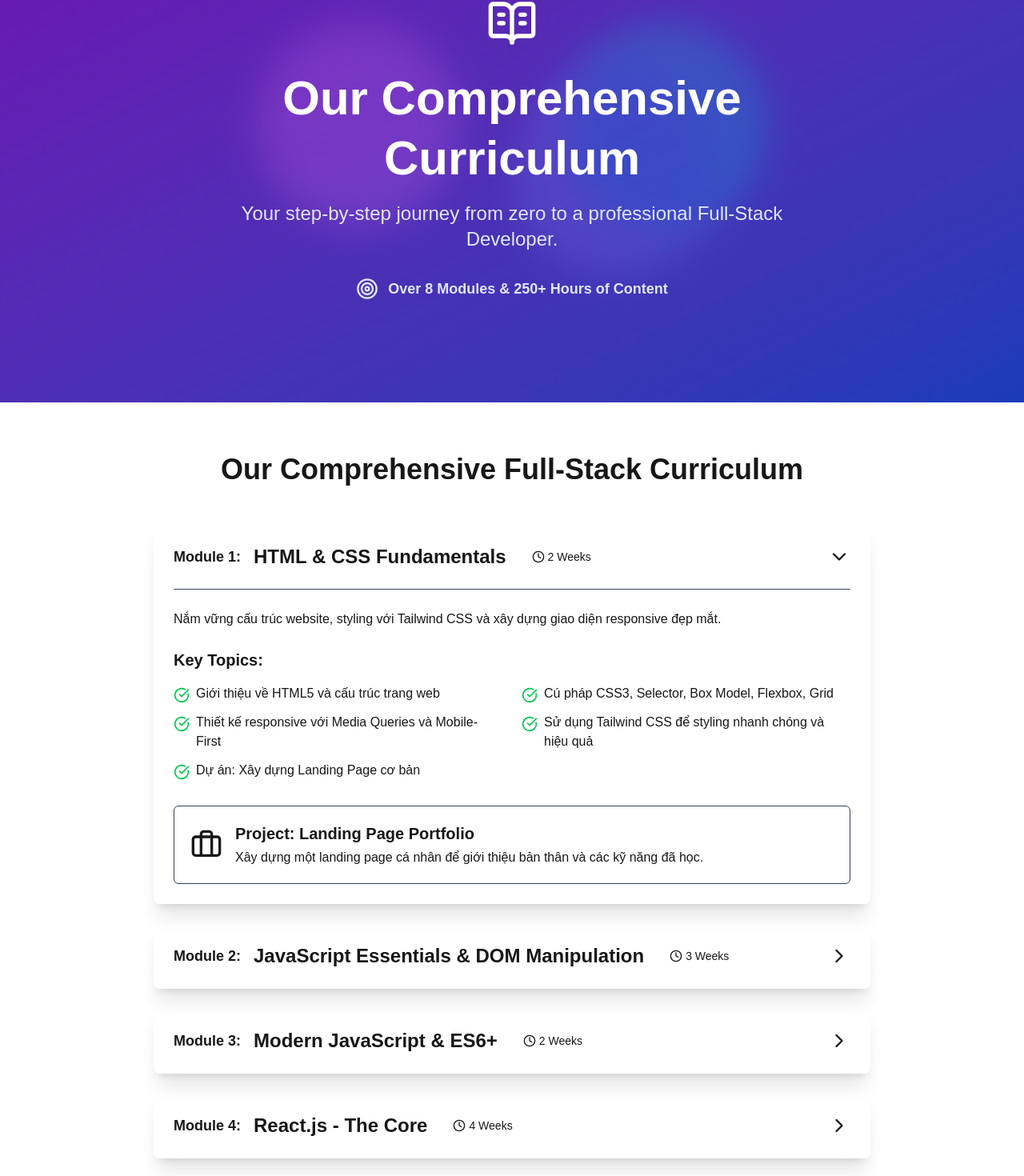
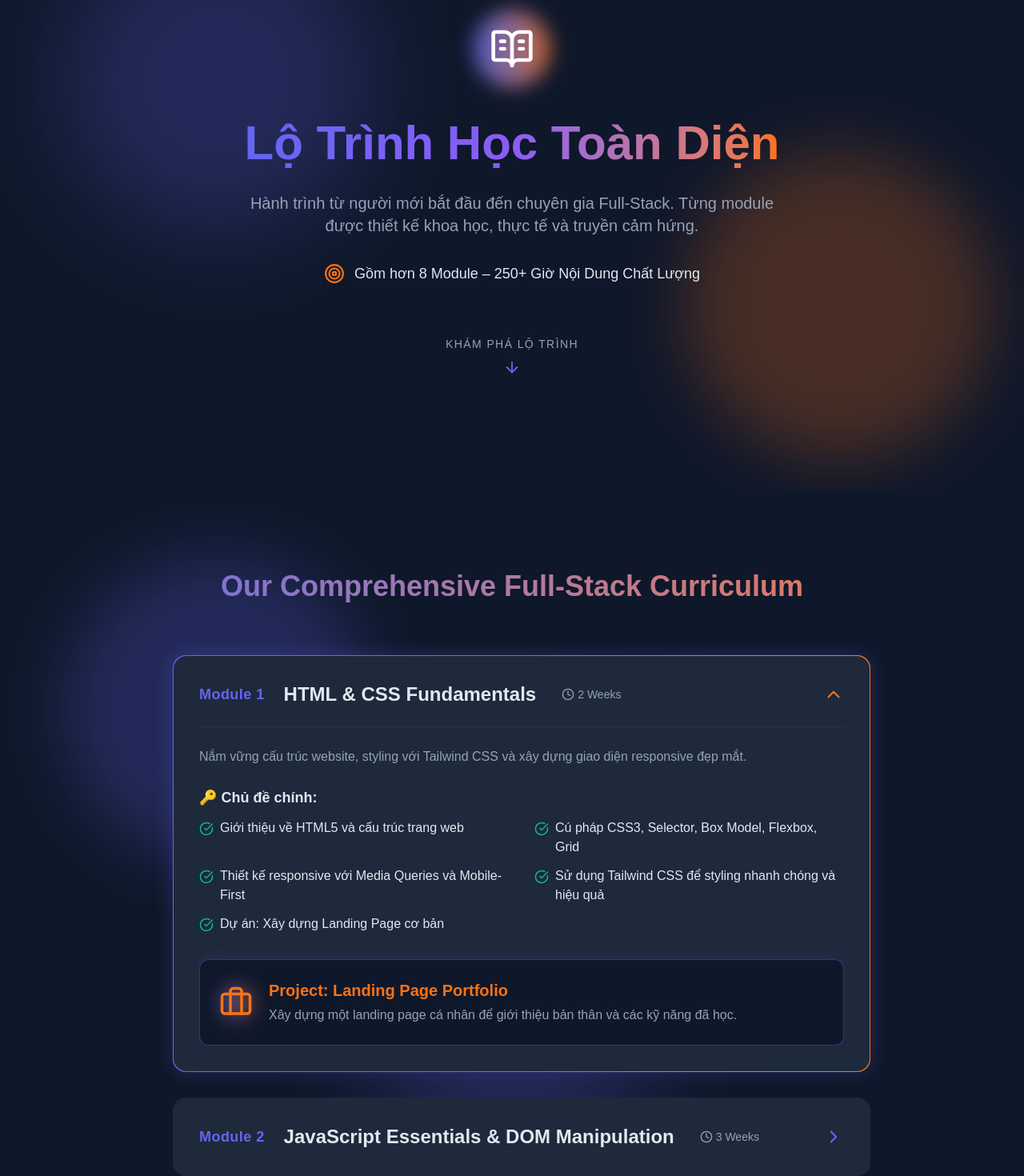
Before and after one commit to Thanh-Nguyen-2002/online_course, a Next.js app: page /curriculum in a window 1280 px wide. Shown: the part 215-1685 px from the top of the page at 80% size. Built offline with nearby package versions, Linux system fonts and the light colour scheme.

Commit message:
add chức năng khóa hoc

```diff
--- a/app/curriculum/page.tsx
+++ b/app/curriculum/page.tsx
@@ -155,19 +155,33 @@ export default function CurriculumPage() {
     return (
         <main className="min-h-screen bg-darkBg text-textLight">
             <CurriculumHeader />
-            <section className="container mx-auto px-4 py-16">
-                <h2 className="text-4xl font-bold text-center mb-12 text-textLight">
-                    Our Comprehensive Full-Stack Curriculum
-                </h2>
-                <div className="max-w-4xl mx-auto space-y-6">
-                    {curriculumData.map((moduleData, index) => (
-                        <CurriculumModule key={index} {...moduleData} moduleIndex={index} />
-                    ))}
+            <section className="relative py-24 overflow-hidden bg-[#0F172A]">
+
+                <div className="absolute inset-0 opacity-40">
+                    <div className="absolute top-20 left-20 w-96 h-96 bg-[#6366F1] rounded-full mix-blend-screen filter blur-2xl opacity-60 animate-blob"></div>
+                    <div className="absolute bottom-10 right-50 w-96 h-96 bg-[#F97316] rounded-full mix-blend-screen filter blur-3xl opacity-60 animate-blob animation-delay-2000"></div>
+                    <div className="absolute top-1/2 right-1/2 w-96 h-96 bg-[#6366F1] rounded-full mix-blend-screen
+                        filter blur-3xl opacity-60 animate-blob transform translate-x-1/2 -translate-y-1/2">
+                    </div>
+                </div>
+
+                <div className="relative container mx-auto px-6">
+                    <h2 className="text-4xl font-extrabold text-center mb-16 leading-tight bg-linear-to-r from-[#6366F1] to-[#F97316] bg-clip-text text-transparent">
+                        Our Comprehensive Full-Stack Curriculum
+                    </h2>
+
+                    <div className="max-w-4xl mx-auto space-y-8">
+                        {curriculumData.map((moduleData, index) => (
+                            <CurriculumModule
+                                key={index}
+                                {...moduleData}
+                                moduleIndex={index}
+                            />
+                        ))}
+                    </div>
                 </div>
             </section>
-            <section className="">
-                <CallToAction />
-            </section>
+            <CallToAction />
         </main>
     );
 }
--- a/components/Curriculum/CurriculumHeader.tsx
+++ b/components/Curriculum/CurriculumHeader.tsx
@@ -1,32 +1,64 @@
-import { BookOpenText, Target } from 'lucide-react';
+"use client";
 
-const CurriculumHeader = () => {
+import { BookOpenText, Target, ArrowDown } from "lucide-react";
+import { motion } from "framer-motion";
+
+export default function CurriculumHeader() {
     return (
-        <section className="relative py-20 md:py-32 text-center bg-linear-to-br from-purple-800 to-blue-800 overflow-hidden">
-        {/* Background - Animated Gradient/Blob */}
-        <div className="absolute inset-0 z-0 opacity-30">
-            <div className="absolute top-1/4 left-1/4 w-64 h-64 bg-fuchsia-400 rounded-full mix-blend-multiply filter blur-xl opacity-70 animate-blob"></div>
-            <div className="absolute top-1/4 right-1/4 w-64 h-64 bg-cyan-400 rounded-full mix-blend-multiply filter blur-xl opacity-70 animate-blob animation-delay-2000"></div>
-            <div className="absolute bottom-1/4 left-1/2 w-64 h-64 bg-indigo-400 rounded-full mix-blend-multiply filter blur-xl opacity-70 animate-blob animation-delay-4000"></div>
-        </div>
+        <section className="relative overflow-hidden bg-[#0F172A] text-center py-28 md:py-36">
 
-        <div className="relative z-10 max-w-4xl mx-auto px-4">
-            <BookOpenText size={64} className="mx-auto mb-6 text-white" />
-            <h1 className="text-5xl md:text-6xl font-extrabold mb-4 text-white leading-tight">
-            Our Comprehensive Curriculum
-            </h1>
-            <p className="text-xl md:text-2xl text-indigo-100 max-w-3xl mx-auto">
-            Your step-by-step journey from zero to a professional Full-Stack Developer.
-            </p>
-            <div className="mt-8 flex items-center justify-center text-indigo-100 gap-3">
-            <Target size={28} />
-            <span className="text-lg font-semibold">Over 8 Modules & 250+ Hours of Content</span>
+            <div className="absolute inset-0 opacity-40">
+                <div className="absolute top-10 left-20 w-96 h-96 bg-[#6366F1] rounded-full mix-blend-screen filter blur-3xl opacity-60 animate-blob"></div>
+                <div className="absolute bottom-10 right-10 w-96 h-96 bg-[#F97316] rounded-full mix-blend-screen filter blur-2xl opacity-60 animate-blob animation-delay-2000"></div>
             </div>
-        </div>
-        {/* Tailwind CSS keyframes for blob animation (reuse from Hero if global) */}
 
+            <div className="relative z-10 max-w-4xl mx-auto px-6">
+                <motion.div
+                    initial={{ opacity: 0, scale: 0.8 }}
+                    whileInView={{ opacity: 1, scale: 1 }}
+                    transition={{ duration: 0.6 }}
+                    className="relative mx-auto mb-8 w-24 h-24 flex items-center justify-center"
+                >
+                    <div className="absolute inset-0 bg-linear-to-r from-[#6366F1] to-[#F97316] rounded-full blur-md opacity-80 animate-pulse-slow"></div>
+                    <BookOpenText size={56} className="text-white relative z-10" />
+                </motion.div>
+
+                <motion.h1
+                    initial={{ opacity: 0, y: 20 }}
+                    whileInView={{ opacity: 1, y: 0 }}
+                    transition={{ duration: 0.6, delay: 0.2 }}
+                    className="text-5xl md:text-6xl font-extrabold mb-6 leading-tight"
+                >
+                    <span className="bg-linear-to-r from-[#6366F1] via-[#8B5CF6] to-[#F97316] bg-clip-text text-transparent">
+                        Lộ Trình Học Toàn Diện
+                    </span>
+                </motion.h1>
+
+                <motion.p
+                    initial={{ opacity: 0, y: 20 }}
+                    whileInView={{ opacity: 1, y: 0 }}
+                    transition={{ duration: 0.6, delay: 0.4 }}
+                    className="text-lg md:text-xl text-[#94A3B8] max-w-2xl mx-auto mb-8"
+                >
+                    Hành trình từ người mới bắt đầu đến chuyên gia Full-Stack.
+                    Từng module được thiết kế khoa học, thực tế và truyền cảm hứng.
+                </motion.p>
+
+                <motion.div
+                    initial={{ opacity: 0, y: 10 }}
+                    whileInView={{ opacity: 1, y: 0 }}
+                    transition={{ duration: 0.6, delay: 0.6 }}
+                    className="flex items-center justify-center gap-3 text-[#E2E8F0] text-base md:text-lg"
+                >
+                    <Target size={26} className="text-[#F97316]" />
+                    <span>Gồm hơn 8 Module – 250+ Giờ Nội Dung Chất Lượng</span>
+                </motion.div>
+
+                <div className="flex flex-col mt-16 items-center gap-2 text-[#94A3B8]">
+                    <span className="text-sm tracking-widest">KHÁM PHÁ LỘ TRÌNH</span>
+                    <ArrowDown size={22} className="text-[#6366F1]" />
+                </div>
+            </div>
         </section>
     );
-};
-
-export default CurriculumHeader;
+}
--- a/components/Curriculum/CurriculumModule.tsx
+++ b/components/Curriculum/CurriculumModule.tsx
@@ -1,7 +1,14 @@
-'use client'; // Đánh dấu đây là Client Component vì dùng useState
+"use client";
 
-import { useState } from 'react';
-import { ChevronDown, ChevronRight, CheckCircle, Clock, Briefcase } from 'lucide-react';
+import { useState } from "react";
+import {
+    ChevronDown,
+    ChevronRight,
+    CheckCircle,
+    Clock,
+    Briefcase,
+} from "lucide-react";
+import { motion, AnimatePresence } from "framer-motion";
 
 interface CurriculumModuleProps {
     module: string;
@@ -13,10 +20,10 @@ interface CurriculumModuleProps {
         title: string;
         description: string;
     };
-    moduleIndex: number; // Để xác định module nào sẽ mở mặc định
+    moduleIndex: number;
 }
 
-const CurriculumModule = ({
+export default function CurriculumModule({
     module,
     title,
     duration,
@@ -24,54 +31,112 @@ const CurriculumModule = ({
     topics,
     project,
     moduleIndex,
-}: CurriculumModuleProps) => {
-    const [isOpen, setIsOpen] = useState(moduleIndex === 0); // Module đầu tiên mở mặc định
+}: CurriculumModuleProps) {
+    const [isOpen, setIsOpen] = useState(moduleIndex === 0);
 
     return (
-        <div className="bg-cardBg p-6 rounded-lg shadow-xl border border-transparent hover:border-primary transition-all duration-300">
+        <motion.div
+            initial={{ opacity: 0, y: 30 }}
+            whileInView={{ opacity: 1, y: 0 }}
+            transition={{ duration: 0.6 }}
+            className="relative group"
+        >
+
+            <div
+                className={`relative ml-6 p-px rounded-2xl transition-all duration-500 ${
+                isOpen
+                    ? "bg-linear-to-r from-[#6366F1] via-[#8B5CF6] to-[#F97316] shadow-[0_0_25px_rgba(99,102,241,0.25)]"
+                    : "bg-[#1E293B]"
+                }`}
+            >
+                <div className="bg-[#1E293B] rounded-2xl p-6 md:p-8 cursor-pointer hover:bg-[#1E293B]/90 transition-all duration-300">
                     <button
-            className="flex justify-between items-center w-full focus:outline-none text-textLight"
                         onClick={() => setIsOpen(!isOpen)}
+                        className="flex justify-between items-center w-full text-left cursor-pointer"
                     >
-            <div className="flex flex-col items-start md:flex-row md:items-center gap-2 md:gap-4">
-            <span className="text-lg font-bold text-primary shrink-0">{module}:</span>
-            <h3 className="text-2xl font-bold">{title}</h3>
-            <span className="text-textMuted text-sm flex items-center gap-1 md:ml-4">
+                        <div className="flex flex-col md:flex-row md:items-center gap-3 md:gap-6">
+                            <span className="text-lg font-bold text-[#6366F1] tracking-wide">
+                                {module}
+                            </span>
+                            <h3 className="text-2xl font-bold text-[#E2E8F0]">
+                                {title}
+                            </h3>
+                            <span className="flex items-center gap-1 text-sm text-[#94A3B8] md:ml-2">
                                 <Clock size={16} /> {duration}
                             </span>
                         </div>
+
+                        <motion.div
+                            animate={{ rotate: isOpen ? 180 : 0 }}
+                            transition={{ duration: 0.3 }}
+                        >
                             {isOpen ? (
-            <ChevronDown className="text-primary shrink-0 ml-4" size={28} />
+                                <ChevronDown
+                                    size={26}
+                                    className="text-[#F97316] transition-transform"
+                                />
                             ) : (
-            <ChevronRight className="text-primary shrink-0 ml-4" size={28} />
+                                <ChevronRight
+                                    size={26}
+                                    className="text-[#6366F1] transition-transform"
+                                />
                             )}
+                        </motion.div>
                     </button>
 
+                    <AnimatePresence>
                         {isOpen && (
-            <div className="mt-6 pt-6 border-t border-gray-700">
-            <p className="text-textMuted leading-relaxed mb-6">{description}</p>
+                            <motion.div
+                                key="content"
+                                initial={{ opacity: 0, height: 0 }}
+                                animate={{ opacity: 1, height: "auto" }}
+                                exit={{ opacity: 0, height: 0 }}
+                                transition={{ duration: 0.5, ease: "easeInOut" }}
+                                className="overflow-hidden"
+                            >
+                                <div className="mt-6 border-t border-[#334155]/60 pt-6">
+                                    <p className="text-[#94A3B8] mb-6 leading-relaxed">
+                                        {description}
+                                    </p>
 
-            <h4 className="text-xl font-semibold mb-4 text-textLight">Key Topics:</h4>
-            <ul className="grid grid-cols-1 md:grid-cols-2 gap-y-3 gap-x-6 text-textLight list-none p-0">
+                                    <h4 className="text-lg font-semibold mb-3 text-[#E2E8F0]">
+                                        🔑 Chủ đề chính:
+                                    </h4>
+                                    <ul className="grid grid-cols-1 md:grid-cols-2 gap-y-3 gap-x-8 text-[#E2E8F0]">
                                         {topics.map((topic, i) => (
                                             <li key={i} className="flex items-start">
-                    <CheckCircle size={20} className="text-green-500 mr-2 shrink-0 mt-1" />
+                                                <CheckCircle
+                                                size={18}
+                                                className="text-[#10B981] mr-2 mt-1 shrink-0"
+                                                />
                                                 <span>{topic}</span>
                                             </li>
                                         ))}
                                     </ul>
 
-            <div className="mt-8 bg-darkBg p-5 rounded-md border border-gray-700 flex flex-col md:flex-row items-center gap-4">
-                <Briefcase size={40} className="text-accent shrink-0" />
+                                    <div className="mt-8 bg-[#0F172A] border border-[#6366F1]/40 rounded-xl p-6 flex flex-col md:flex-row items-start md:items-center gap-5 shadow-[0_0_20px_rgba(99,102,241,0.15)] hover:shadow-[0_0_30px_rgba(99,102,241,0.3)] transition-all duration-500">
+                                        <div className="relative">
+                                            <div className="absolute inset-0 blur-md bg-linear-to-r from-[#6366F1] to-[#F97316] opacity-50 rounded-full"></div>
+                                            <Briefcase
+                                                size={42}
+                                                className="text-[#F97316] relative z-10"
+                                            />
+                                        </div>
                                         <div className="text-left">
-                <h4 className="text-xl font-semibold text-accent mb-1">Project: {project.title}</h4>
-                <p className="text-textMuted">{project.description}</p>
+                                            <h4 className="text-xl font-semibold text-[#F97316] mb-1">
+                                                Project: {project.title}
+                                            </h4>
+                                            <p className="text-[#94A3B8] leading-relaxed">
+                                                {project.description}
+                                            </p>
                                         </div>
                                     </div>
                                 </div>
+                            </motion.div>
                         )}
+                    </AnimatePresence>
                 </div>
+            </div>
+        </motion.div>
     );
-};
-
-export default CurriculumModule;
+}
--- a/components/HomePage/FAQSection.tsx
+++ b/components/HomePage/FAQSection.tsx
@@ -55,7 +55,7 @@ export default function FAQSection() {
                             initial={{ opacity: 0, y: 30 }}
                             whileInView={{ opacity: 1, y: 0 }}
                             transition={{ delay: index * 0.1, duration: 0.5 }}
-                            className={`rounded-2xl p-[1px] transition-all duration-300 ${
+                            className={`rounded-2xl p-px transition-all duration-300 ${
                                 openFAQ === index
                                 ? "bg-linear-to-r from-[#6366F1] to-[#F97316] shadow-[0_0_25px_rgba(99,102,241,0.25)]"
                                 : "bg-[#1E293B]"
--- a/components/HomePage/HeroSection.tsx
+++ b/components/HomePage/HeroSection.tsx
@@ -1,4 +1,5 @@
 import { PlayCircle, GraduationCap } from "lucide-react";
+import Link from "next/link";
 
 const HeroSection = () => {
     return (
@@ -22,7 +23,10 @@ const HeroSection = () => {
                 <div className="flex flex-col sm:flex-row items-center justify-center gap-4">
                     <button className="bg-[#F97316] hover:bg-[#fb923c] text-white font-bold py-3 px-8 rounded-full shadow-lg transition
                         duration-300 flex items-center gap-2 text-lg cursor-pointer">
-                        <PlayCircle size={24} /> Bắt đầu Free Preview
+                        <Link href="/curriculum" className="flex items-center gap-2">
+                            <PlayCircle size={24} /> Xem trước khóa học
+                        </Link>
+
                     </button>
                     <button className="bg-transparent border-2 border-[#6366F1] hover:border-[#8B5CF6] text-[#6366F1] cursor-pointer
                         hover:text-[#8B5CF6] font-bold py-3 px-8 rounded-full shadow-lg transition duration-300 flex items-center gap-2 text-lg">
--- a/components/LoadingOverlay.tsx
+++ b/components/LoadingOverlay.tsx
@@ -29,7 +29,7 @@ export default function LoadingOverlay({ onFinish }: LoadingOverlayProps) {
         <AnimatePresence>
             {visible && (
                 <motion.div
-                    className="fixed inset-0 z-50 flex flex-col items-center justify-center bg-gradient-to-br from-slate-900 via-gray-900 to-black text-white"
+                    className="fixed inset-0 z-50 flex flex-col items-center justify-center bg-linear-to-br from-slate-900 via-gray-900 to-black text-white"
                     initial={{ opacity: 1 }}
                     exit={{ opacity: 0 }}
                     transition={{ duration: 0.8 }}
```
Lines whose indentation alone changed are shown as unchanged.
